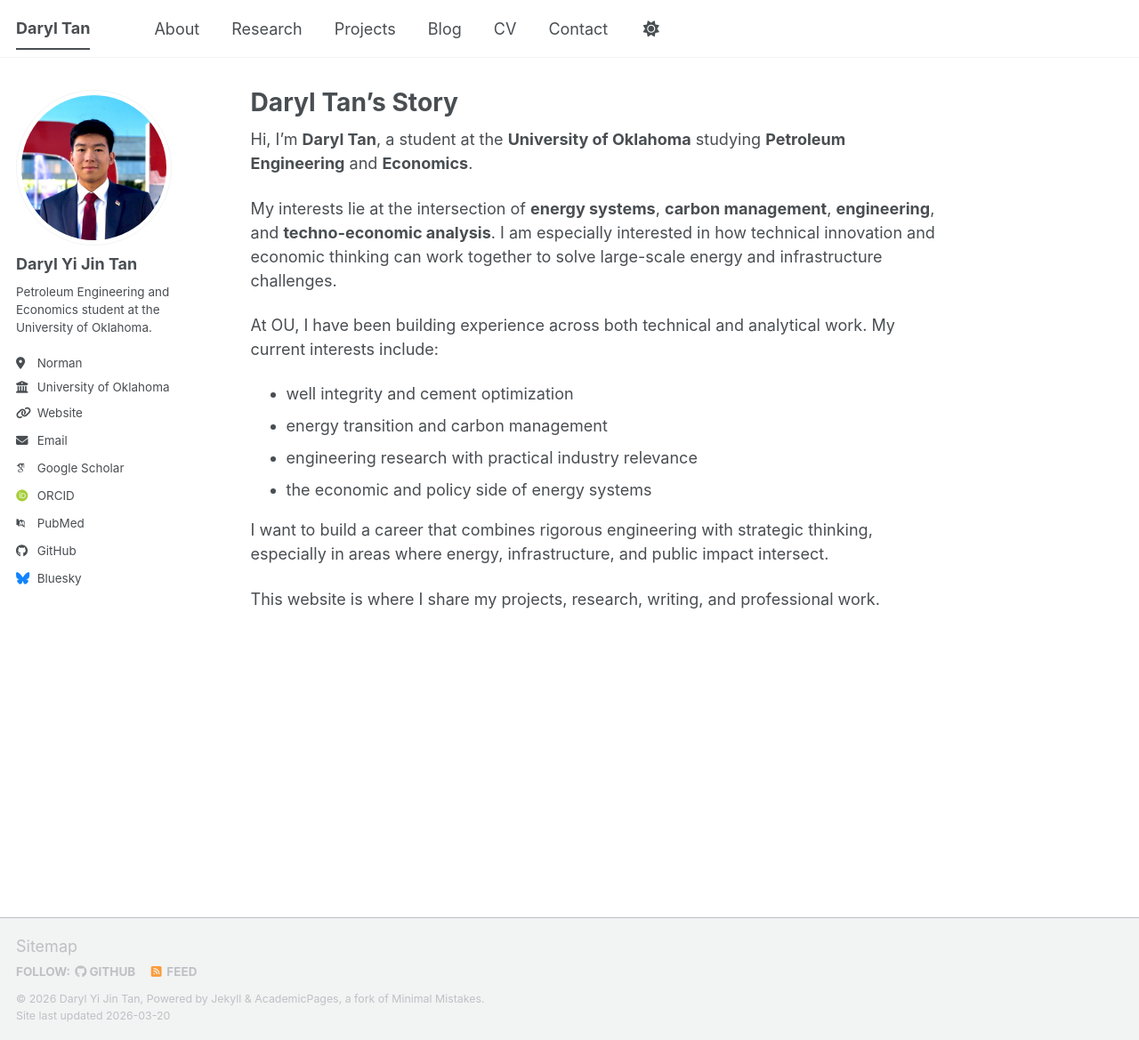
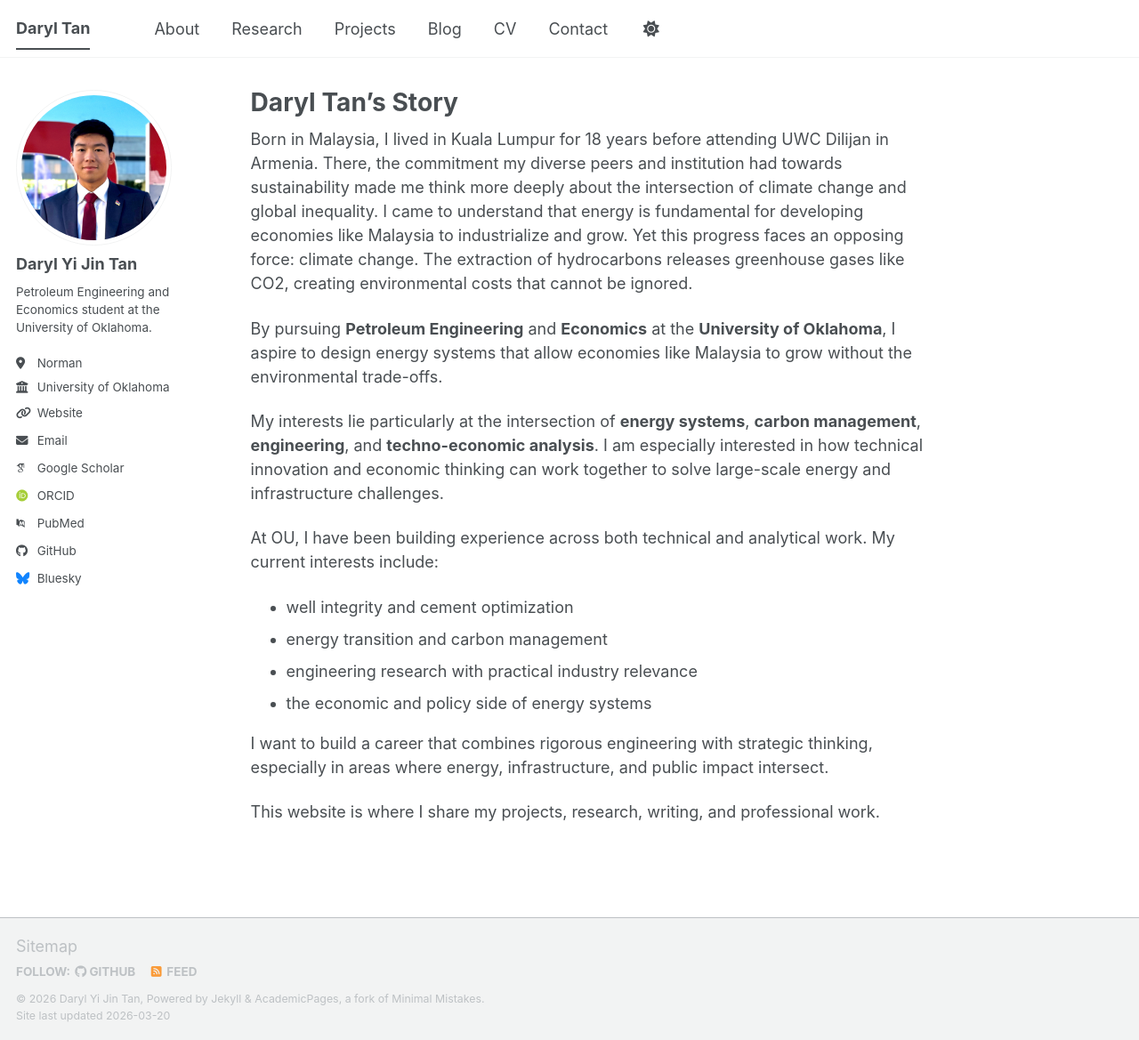
Before and after one commit to DarylvativeFunction/darylvativefunction.github.io, a Jekyll site: the page built from _pages/about.md, in a window 1280 px wide and 1169 px high. Shown: the whole window at 89% size. Built offline with Jekyll 4.4.1, drawn with Linux system fonts in a browser that asks for light colours; some web fonts are replaced; a script bundle is joined from its source files by our own code; library files that are not in the unit come from our copies.

Commit message:
Update about.md

```diff
--- a/_pages/about.md
+++ b/_pages/about.md
@@ -5,9 +5,11 @@ author_profile: true
 redirect_from:
   - /about/
 ---
-Hi, I’m **Daryl Tan**, a student at the **University of Oklahoma** studying **Petroleum Engineering** and **Economics**.
+Born in Malaysia, I lived in Kuala Lumpur for 18 years before attending UWC Dilijan in Armenia. There, the commitment my diverse peers and institution had towards sustainability made me think more deeply about the intersection of climate change and global inequality. I came to understand that energy is fundamental for developing economies like Malaysia to industrialize and grow. Yet this progress faces an opposing force: climate change. The extraction of hydrocarbons releases greenhouse gases like CO2, creating environmental costs that cannot be ignored.
 
-My interests lie at the intersection of **energy systems**, **carbon management**, **engineering**, and **techno-economic analysis**. I am especially interested in how technical innovation and economic thinking can work together to solve large-scale energy and infrastructure challenges.
+By pursuing **Petroleum Engineering** and **Economics** at the **University of Oklahoma**, I aspire to design energy systems that allow economies like Malaysia to grow without the environmental trade-offs.
+
+My interests lie particularly at the intersection of **energy systems**, **carbon management**, **engineering**, and **techno-economic analysis**. I am especially interested in how technical innovation and economic thinking can work together to solve large-scale energy and infrastructure challenges.
 
 At OU, I have been building experience across both technical and analytical work. My current interests include:
 - well integrity and cement optimization
```
